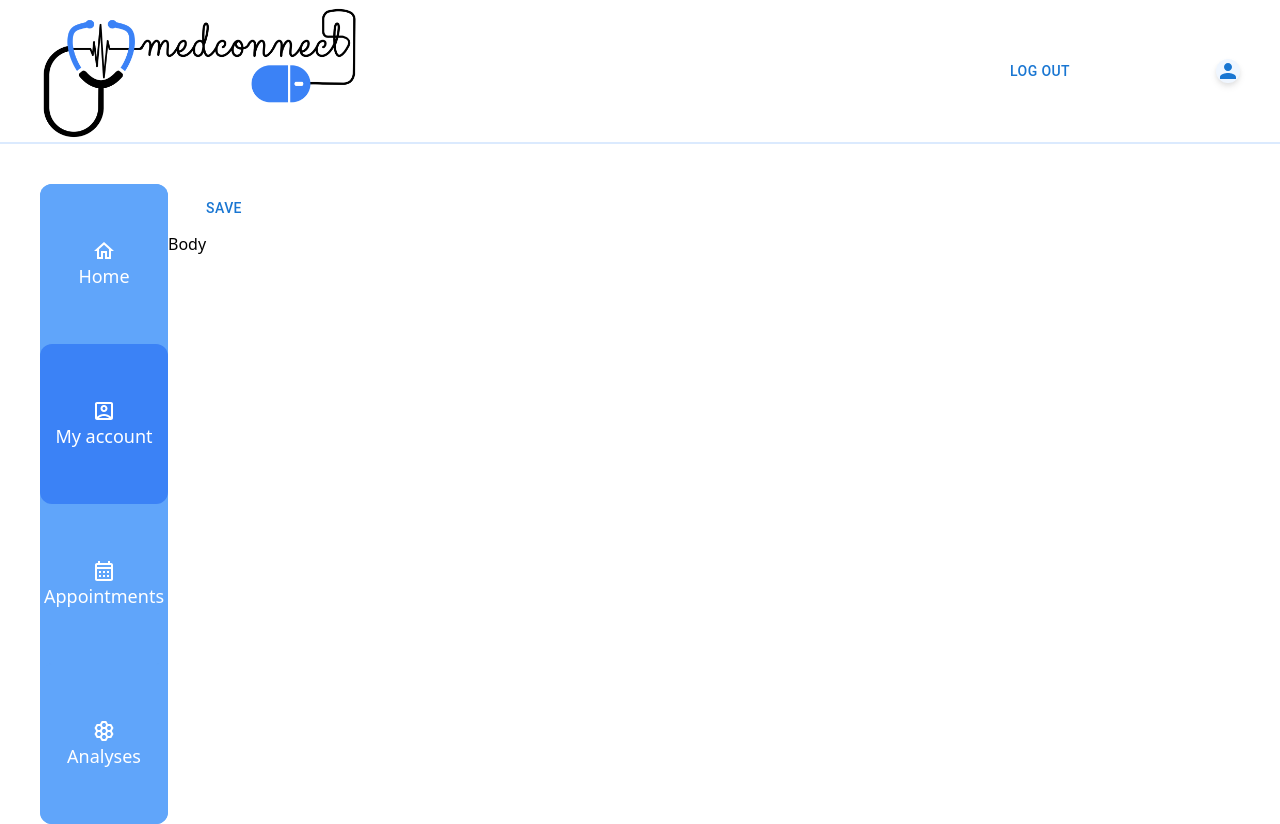
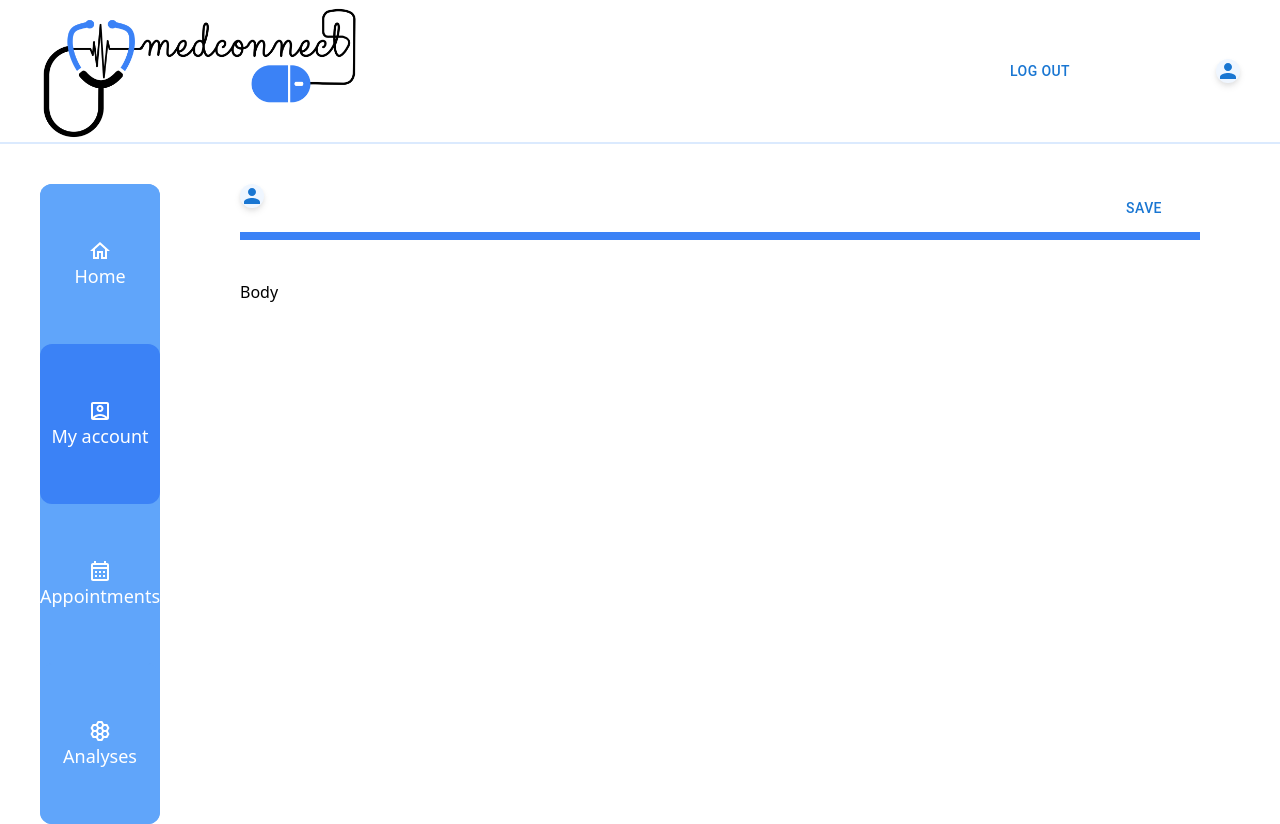
Before and after one commit to LucaStefan112/MedConnect, a Next.js app: page /my-account in a window 1280 px wide. Built offline with nearby package versions, Linux system fonts and the light colour scheme.

Commit message:
Finished My Account Header Component
I have finished the My Account Header component.

```diff
--- a/components/MyAccount/MyAccountHeader.tsx
+++ b/components/MyAccount/MyAccountHeader.tsx
@@ -1,5 +1,6 @@
 import React from 'react';
 import { Button } from '@mui/material';
+import PersonIcon from '@mui/icons-material/Person';
 
 
 
@@ -7,7 +8,17 @@ export default function MyAccountHeader ()
 {
   return (
 
-    <div>
+    <div className = 'flex flex-row items-center justify-between mb-10 border-b-8 border-blue-500' >
+
+        <PersonIcon className ='
+            h-36 w-36
+            bg-blue-50
+            hover:bg-blue-100
+            rounded-xl
+            drop-shadow-md
+            mb-6'
+            color = 'primary'
+        />
 
         <Button className = 'main_button h-12 w-28 text-lg'>Save</Button>
 
--- a/pages/my-account.tsx
+++ b/pages/my-account.tsx
@@ -8,7 +8,7 @@ export default function Profile ()
 {
   return (
 
-    <div>
+    <div className = 'w-full ml-20 mr-20'>
 
       <MyAccountHeader />
       <MyAccountBody />
```
